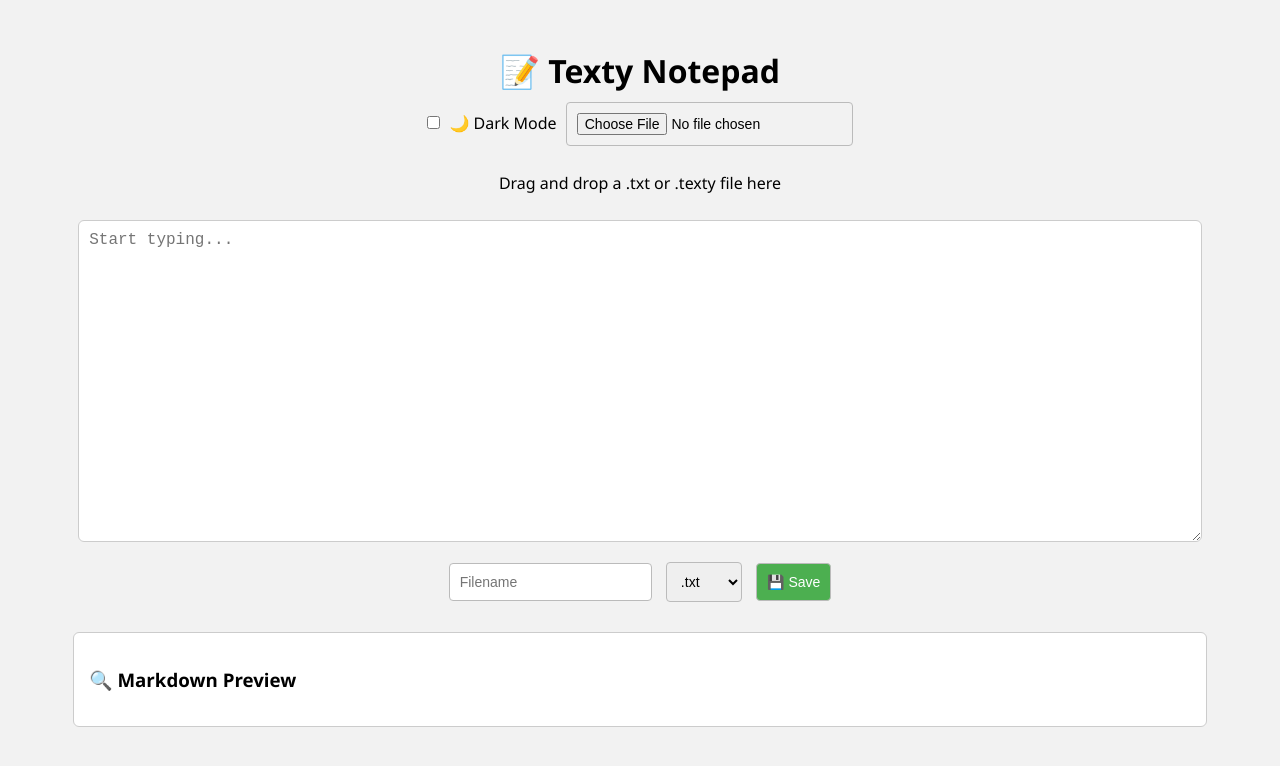
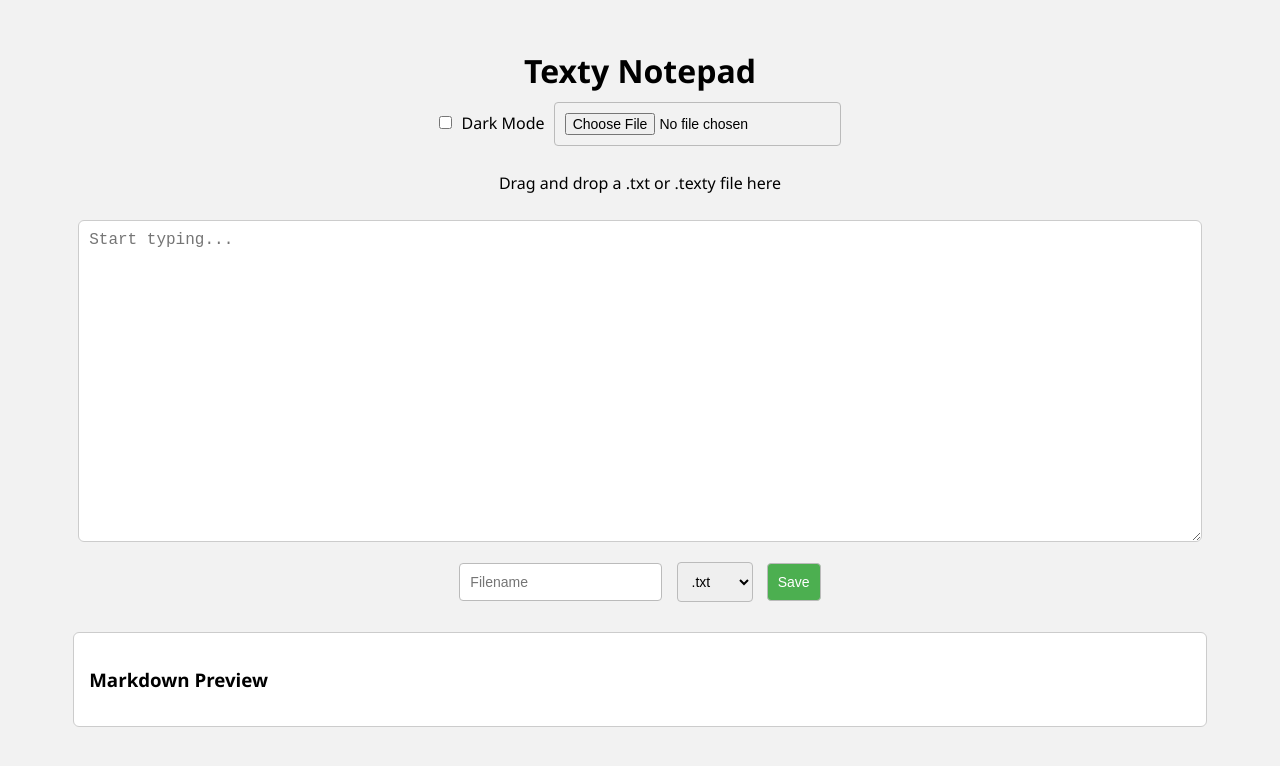
Before and after one commit to randomgamesstudios/TEXTY, a plain HTML site: page index.html in a window 1280 px wide. Drawn offline with nearby package versions, Linux system fonts and the light colour scheme.

Commit message:
Update index.html

```diff
--- a/index.html
+++ b/index.html
@@ -3,18 +3,19 @@
 <head>
   <meta charset="UTF-8" />
   <meta name="viewport" content="width=device-width, initial-scale=1.0"/>
-  <title>Texty Notepad</title>
+  <title>Texty</title>
+    <link rel="icon" type="image/x-icon" href="favicon.ico">
   <link rel="stylesheet" href="styles.css" />
 </head>
 <body>
-  <h1>📝 Texty Notepad</h1>
+  <h1>Texty Notepad</h1>
 
 
 
   <!-- Dark Mode Toggle -->
   <label class="toggle">
     <input type="checkbox" id="darkModeToggle" />
-    <span>🌙 Dark Mode</span>
+    <span>Dark Mode</span>
   </label>
 
   <!-- File Upload -->
@@ -35,12 +36,12 @@
       <option value="txt">.txt</option>
       <option value="texty">.texty</option>
     </select>
-    <button id="saveBtn">💾 Save</button>
+    <button id="saveBtn">Save</button>
   </div>
 
   <!-- Markdown Preview -->
   <div id="previewContainer">
-    <h3>🔍 Markdown Preview</h3>
+    <h3>Markdown Preview</h3>
     <div id="markdownPreview"></div>
   </div>
 
```
